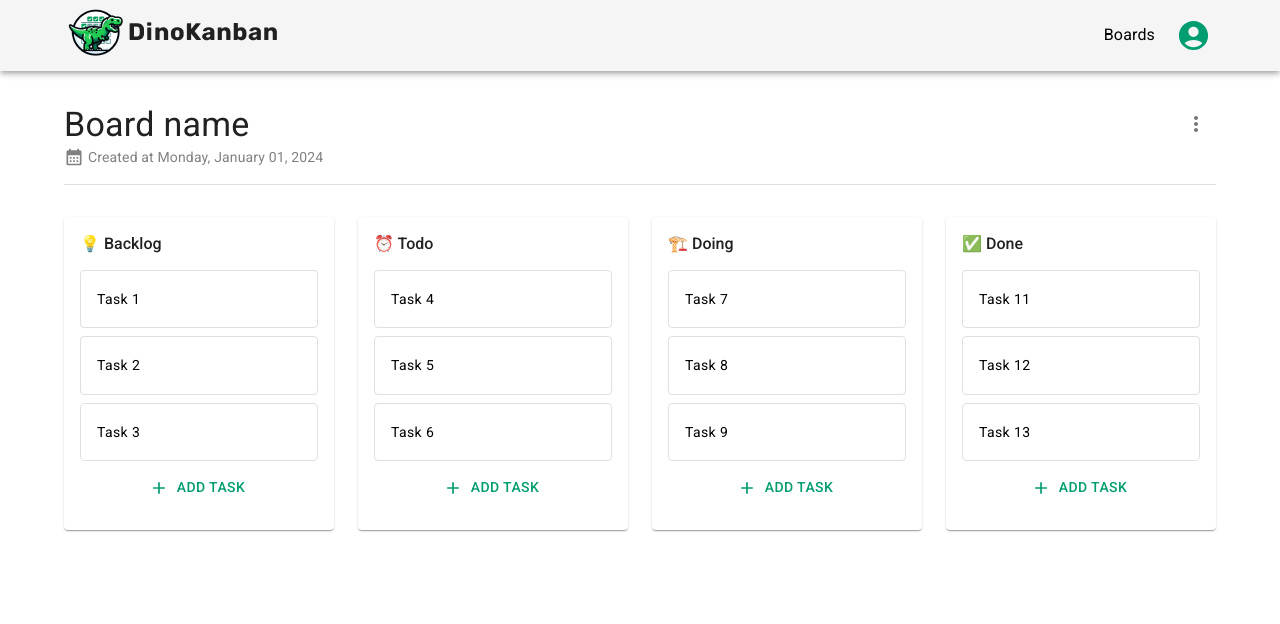
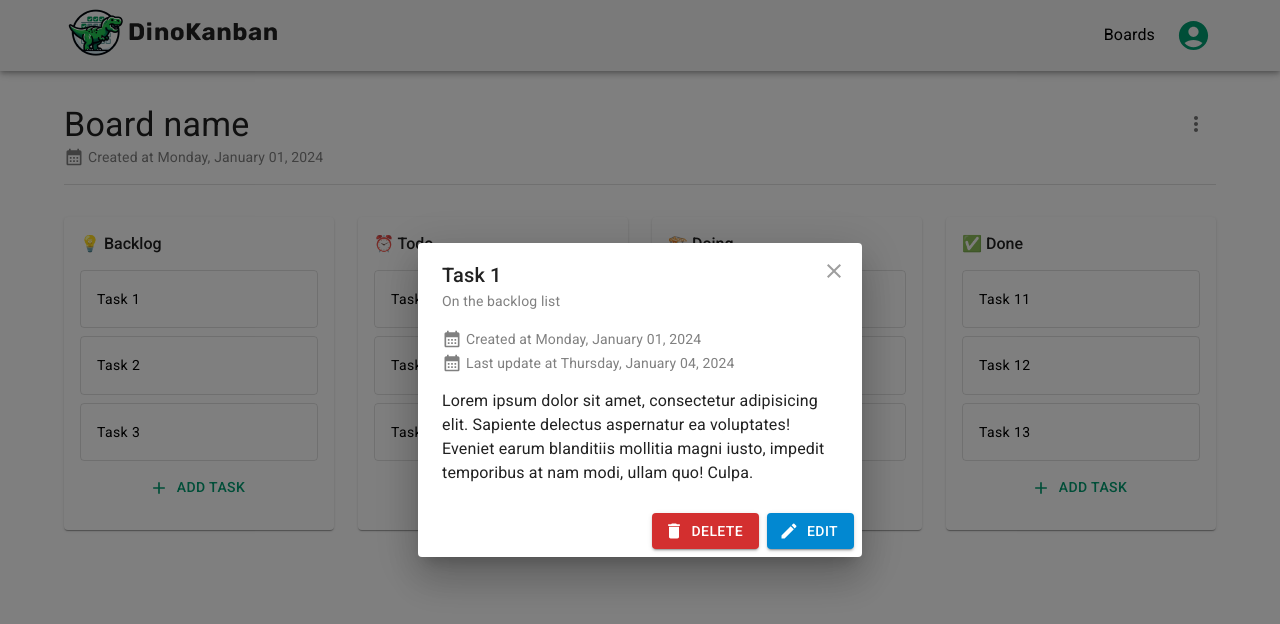
Before and after one commit to JSamuelAP/DinoKanban-APP, a React (Vite) app: page /boards/1 in a window 1280 px wide. Both pictures are taken after a click on the button "Task 1". Shown: the top 624 px of the page. Built offline with nearby package versions, Linux system fonts and the light colour scheme; a web font is replaced by a local one.

Commit message:
feat: Show task details in a dialog

```diff
--- a/src/components/CardTask.jsx
+++ b/src/components/CardTask.jsx
@@ -1,5 +1,8 @@
 import PropTypes from "prop-types";
 import { Button, styled } from "@mui/material";
+
+import useDialog from "../hooks/useDialog.js";
+import TaskDialog from "./TaskDialog.jsx";
 
 const StyledButton = styled(Button)({
 	display: "block",
@@ -11,10 +14,13 @@ const StyledButton = styled(Button)({
 	padding: "1rem",
 });
 
-const CardTask = ({ task: { id, title } }) => {
+const CardTask = ({ task }) => {
+	const [open, handleOpen, handleClose] = useDialog();
+
 	return (
 		<>
-			<StyledButton>{title}</StyledButton>
+			<StyledButton onClick={handleOpen}>{task.title}</StyledButton>
+			<TaskDialog task={task} open={open} handleClose={handleClose} />
 		</>
 	);
 };
--- /dev/null
+++ b/src/components/TaskDialog.jsx
@@ -0,0 +1,116 @@
+import PropTypes from "prop-types";
+import { useForm } from "react-hook-form";
+import {
+	Button,
+	Dialog,
+	DialogActions,
+	DialogContent,
+	DialogTitle,
+	IconButton,
+	Typography,
+} from "@mui/material";
+import CloseIcon from "@mui/icons-material/Close";
+import CalendarIcon from "@mui/icons-material/CalendarMonth";
+import EditIcon from "@mui/icons-material/Edit";
+import DeleteIcon from "@mui/icons-material/Delete";
+
+import dayjs from "../helpers/dayjs.js";
+
+const TaskDialog = ({ task, open, handleClose }) => {
+	const {
+		register,
+		handleSubmit,
+		formState: { errors },
+		reset,
+	} = useForm();
+
+	const onSubmit = handleSubmit((data) => {
+		console.log(data);
+		handleClose();
+	});
+
+	return (
+		<>
+			<Dialog
+				open={open}
+				onClose={handleClose}
+				PaperProps={{ component: "form", onSubmit }}
+				aria-labelledby="dialog-title"
+				maxWidth="xs"
+				fullWidth
+			>
+				<DialogTitle id="dialog-title" sx={{ pr: 6, pb: 0 }}>
+					{task.title}
+				</DialogTitle>
+				<IconButton
+					aria-label="close"
+					onClick={handleClose}
+					sx={{
+						position: "absolute",
+						right: 8,
+						top: 8,
+						color: (theme) => theme.palette.grey[500],
+					}}
+				>
+					<CloseIcon />
+				</IconButton>
+				<DialogContent sx={{ pt: 0 }}>
+					<Typography variant="body2" color={"GrayText"} mb={2}>
+						On the {task.list} list
+					</Typography>
+					<Typography
+						component="time"
+						dateTime={dayjs(task.createdAt).format("YYYY-MM-DD")}
+						variant="body2"
+						color="GrayText"
+						display="inline-block"
+					>
+						<CalendarIcon
+							fontSize="small"
+							sx={{ verticalAlign: "top", mr: 0.5 }}
+						/>
+						Created at {dayjs(task.createdAt).format("dddd, MMMM DD, YYYY")}
+					</Typography>
+					<Typography
+						component="time"
+						dateTime={dayjs(task.createdAt).format("YYYY-MM-DD")}
+						variant="body2"
+						color="GrayText"
+						display="inline-block"
+						mb={2}
+					>
+						<CalendarIcon
+							fontSize="small"
+							sx={{ verticalAlign: "top", mr: 0.5 }}
+						/>
+						Last update at {dayjs(task.updatedAt).format("dddd, MMMM DD, YYYY")}
+					</Typography>
+					{task.description && <Typography>{task.description}</Typography>}
+				</DialogContent>
+				<DialogActions>
+					<Button color="error" startIcon={<DeleteIcon />} variant="contained">
+						Delete
+					</Button>
+					<Button color="info" startIcon={<EditIcon />} variant="contained">
+						Edit
+					</Button>
+				</DialogActions>
+			</Dialog>
+		</>
+	);
+};
+
+TaskDialog.propTypes = {
+	task: PropTypes.shape({
+		id: PropTypes.string.isRequired,
+		title: PropTypes.string.isRequired,
+		description: PropTypes.string,
+		list: PropTypes.oneOf(["backlog", "todo", "doing", "done"]),
+		createdAt: PropTypes.string.isRequired,
+		updatedAt: PropTypes.string.isRequired,
+	}),
+	open: PropTypes.bool.isRequired,
+	handleClose: PropTypes.func.isRequired,
+};
+
+export default TaskDialog;
--- a/src/components/index.js
+++ b/src/components/index.js
@@ -11,6 +11,7 @@ import Layout from "./Layout.jsx";
 import Navbar from "./Navbar.jsx";
 import NavbarDrawer from "./NavbarDrawer.jsx";
 import ProfileBox from "./ProfileBox.jsx";
+import TaskDialog from "./TaskDialog.jsx";
 
 export {
 	AccountMenu,
@@ -26,4 +27,5 @@ export {
 	Navbar,
 	NavbarDrawer,
 	ProfileBox,
+	TaskDialog,
 };
--- a/src/pages/Board.jsx
+++ b/src/pages/Board.jsx
@@ -16,24 +16,109 @@ const board = {
 
 const tasks = {
 	backlog: [
-		{ id: "1", title: "Task 1" },
-		{ id: "2", title: "Task 2" },
-		{ id: "3", title: "Task 3" },
+		{
+			id: "1",
+			title: "Task 1",
+			description:
+				"Lorem ipsum dolor sit amet, consectetur adipisicing elit. Sapiente delectus aspernatur ea voluptates! Eveniet earum blanditiis mollitia magni iusto, impedit temporibus at nam modi, ullam quo! Culpa.",
+			list: "backlog",
+			createdAt: "2024-01-01T19:15:00.782Z",
+			updatedAt: "2024-01-04T19:15:00.782Z",
+		},
+		{
+			id: "2",
+			title: "Task 2",
+			description: "",
+			list: "backlog",
+			createdAt: "2024-01-01T19:15:00.782Z",
+			updatedAt: "2024-01-04T19:15:00.782Z",
+		},
+		{
+			id: "3",
+			title: "Task 3",
+			description: "",
+			list: "backlog",
+			createdAt: "2024-01-01T19:15:00.782Z",
+			updatedAt: "2024-01-04T19:15:00.782Z",
+		},
 	],
 	todo: [
-		{ id: "4", title: "Task 4" },
-		{ id: "5", title: "Task 5" },
-		{ id: "6", title: "Task 6" },
+		{
+			id: "4",
+			title: "Task 4",
+			description: "",
+			list: "todo",
+			createdAt: "2024-01-01T19:15:00.782Z",
+			updatedAt: "2024-01-04T19:15:00.782Z",
+		},
+		{
+			id: "5",
+			title: "Task 5",
+			description: "",
+			list: "todo",
+			createdAt: "2024-01-01T19:15:00.782Z",
+			updatedAt: "2024-01-04T19:15:00.782Z",
+		},
+		{
+			id: "6",
+			title: "Task 6",
+			description: "",
+			list: "todo",
+			createdAt: "2024-01-01T19:15:00.782Z",
+			updatedAt: "2024-01-04T19:15:00.782Z",
+		},
 	],
 	doing: [
-		{ id: "7", title: "Task 7" },
-		{ id: "8", title: "Task 8" },
-		{ id: "9", title: "Task 9" },
+		{
+			id: "7",
+			title: "Task 7",
+			description: "",
+			list: "doing",
+			createdAt: "2024-01-01T19:15:00.782Z",
+			updatedAt: "2024-01-04T19:15:00.782Z",
+		},
+		{
+			id: "8",
+			title: "Task 8",
+			description: "",
+			list: "doing",
+			createdAt: "2024-01-01T19:15:00.782Z",
+			updatedAt: "2024-01-04T19:15:00.782Z",
+		},
+		{
+			id: "9",
+			title: "Task 9",
+			description: "",
+			list: "doing",
+			createdAt: "2024-01-01T19:15:00.782Z",
+			updatedAt: "2024-01-04T19:15:00.782Z",
+		},
 	],
 	done: [
-		{ id: "11", title: "Task 11" },
-		{ id: "12", title: "Task 12" },
-		{ id: "13", title: "Task 13" },
+		{
+			id: "11",
+			title: "Task 11",
+			description: "",
+			list: "done",
+			createdAt: "2024-01-01T19:15:00.782Z",
+			updatedAt: "2024-01-04T19:15:00.782Z",
+		},
+		{
+			id: "12",
+			title: "Task 12",
+			description: "",
+			list: "done",
+			createdAt: "2024-01-01T19:15:00.782Z",
+			updatedAt: "2024-01-04T19:15:00.782Z",
+		},
+		{
+			id: "13",
+			title: "Task 13",
+			description: "",
+			list: "done",
+			createdAt: "2024-01-01T19:15:00.782Z",
+			updatedAt: "2024-01-04T19:15:00.782Z",
+		},
 	],
 };
 
```
